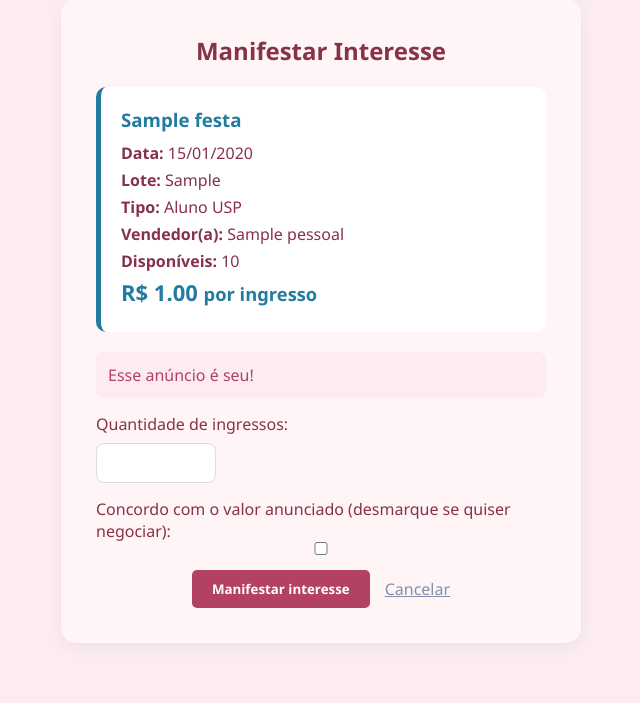
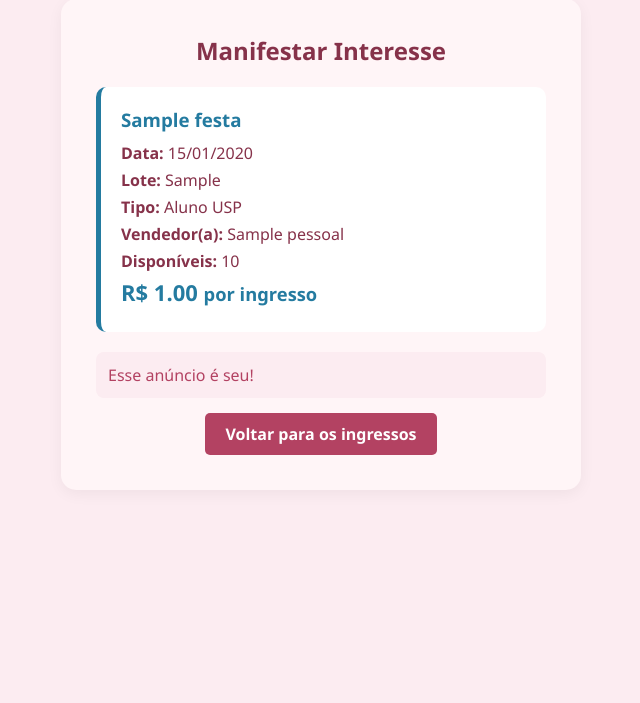
Before and after one commit to annarzcardoso15/USParty, a Django app: page /negociacoes/interesse/1/ in a window 1280 px wide. Shown: the part 126-829 px from the top of the page, without its empty margins (319-959 px from the left). After the commit the page ends 581 px from the top, so only its background shows below. Run offline with Django 5.2, Linux system fonts and the light colour scheme; a user stored in the database is signed in; tables that the repository leaves empty hold one stand-in row (values such as "Sample post").

Commit message:
Mensagens de sucesso, Tela 10 bloqueada sem formulario e links extras nas negociacoes

```diff
--- a/negociacoes/templates/negociacoes/manifestar_interesse.html
+++ b/negociacoes/templates/negociacoes/manifestar_interesse.html
@@ -22,7 +22,7 @@
         <h3>{{ anuncio.festa.nome_festa }}</h3>
         <p><strong>Data:</strong> {{ anuncio.festa.data_festa|date:"d/m/Y" }}</p>
         <p><strong>Lote:</strong> {{ anuncio.lote }}</p>
-        <p><strong>Tipo:</strong> {% if anuncio.tipo_ingresso %}Aluno USP{% else %}Não aluno{% endif %}</p>
+        <p><strong>Tipo:</strong> {% if anuncio.tipo_ingresso %}Aluno USP{% else %}Não Aluno{% endif %}</p>
         <p><strong>Vendedor(a):</strong> {{ anuncio.pessoal.nome }}</p>
         <p><strong>Disponíveis:</strong> {{ anuncio.quantidade_ingressos }}</p>
         <p class="preco-destaque">R$ {{ anuncio.preco|floatformat:2 }} <small>por ingresso</small></p>
@@ -32,6 +32,11 @@
         <p class="mensagem-erro">{{ erro }}</p>
     {% endif %}
 
+    {% if bloqueado %}
+        <div class="botoes-form">
+            <a href="{% url 'catalogo_ingressos' anuncio.festa.idfesta %}" class="btn-primary">Voltar para os ingressos</a>
+        </div>
+    {% else %}
         <form method="POST">
             {% csrf_token %}
             {{ form.as_p }}
@@ -40,5 +45,6 @@
                 <a href="{% url 'catalogo_ingressos' anuncio.festa.idfesta %}" class="link-cancelar">Cancelar</a>
             </div>
         </form>
+    {% endif %}
 </div>
 {% endblock %}
--- a/negociacoes/templates/negociacoes/minhas_compras.html
+++ b/negociacoes/templates/negociacoes/minhas_compras.html
@@ -5,7 +5,8 @@
     .lista-negociacao { max-width: 650px; margin: 40px auto; }
     .lista-negociacao h2 { color: var(--vintage-berry); text-align: center; margin-bottom: 10px; }
     .card-negociacao { background-color: white; border-left: 5px solid var(--berry-crush); padding: 20px; border-radius: 10px; margin-top: 20px; box-shadow: 0 4px 10px rgba(0, 0, 0, 0.04); }
-    .card-negociacao h3 { color: var(--cerulean); margin-bottom: 8px; }
+    .card-negociacao h3 { margin-bottom: 8px; }
+    .card-negociacao h3 a { color: var(--cerulean); text-decoration: none; }
     .card-negociacao p { margin: 4px 0; }
     .card-negociacao hr { border: none; border-top: 1px solid #eee; margin: 12px 0; }
     .selo-status { display: inline-block; padding: 3px 10px; border-radius: 10px; font-size: 13px; background-color: var(--pastel-petal); color: var(--vintage-berry); }
@@ -19,7 +20,7 @@
 
     {% for interesse in interesses %}
         <div class="card-negociacao">
-            <h3>{{ interesse.anuncio.festa.nome_festa }}</h3>
+            <h3><a href="{% url 'detalhes_festa' interesse.anuncio.festa.idfesta %}">{{ interesse.anuncio.festa.nome_festa }}</a></h3>
             <p><strong>Data:</strong> {{ interesse.anuncio.festa.data_festa|date:"d/m/Y" }}</p>
             <p><strong>Lote:</strong> {{ interesse.anuncio.lote }}</p>
             <p><strong>Quantidade:</strong> {{ interesse.quantidade_desejada }}</p>
--- a/negociacoes/views.py
+++ b/negociacoes/views.py
@@ -1,5 +1,6 @@
 from django.shortcuts import render, get_object_or_404, redirect
 from django.contrib.auth.decorators import login_required
+from django.contrib import messages
 from ingressos.models import Anuncio
 from .forms import InteresseForm
 from .models import ManifestarInteresse
@@ -24,6 +25,9 @@ def manifestar_interesse(request, anuncio_id):
     elif ManifestarInteresse.objects.filter(anuncio=anuncio, pessoal=request.user.pessoal).exists():
         erro = 'Você já manifestou interesse nesse anúncio. Para mudar a quantidade, desista em Minhas Compras e faça de novo.'
 
+    # Se já existe um erro aqui, o formulário nem aparece na tela
+    bloqueado = erro is not None
+
     if request.method == 'POST' and erro is None:
         form = InteresseForm(request.POST)
         if form.is_valid():
@@ -44,11 +48,12 @@ def manifestar_interesse(request, anuncio_id):
                     anuncio.status.em_negociacao = True
                     anuncio.status.save()
 
+                messages.success(request, 'Interesse registrado! Agora é só chamar o vendedor no WhatsApp.')
                 return redirect('minhas_compras')
     else:
         form = InteresseForm()
 
-    return render(request, 'negociacoes/manifestar_interesse.html', {'form': form, 'anuncio': anuncio, 'erro': erro})
+    return render(request, 'negociacoes/manifestar_interesse.html', {'form': form, 'anuncio': anuncio, 'erro': erro, 'bloqueado': bloqueado})
 
 
 @login_required(login_url='login')
@@ -88,5 +93,6 @@ def desistir_interesse(request, id_interesse):
         anuncio.quantidade_ingressos = anuncio.quantidade_ingressos + interesse.quantidade_desejada
         anuncio.save()
         interesse.delete()
+        messages.success(request, 'Você desistiu do ingresso. Os ingressos voltaram para o anúncio.')
 
     return redirect('minhas_compras')
```
Also changed, not shown: negociacoes/templates/negociacoes/interessados.html (+6 -1 lines). Lines whose indentation alone changed are shown as unchanged.
